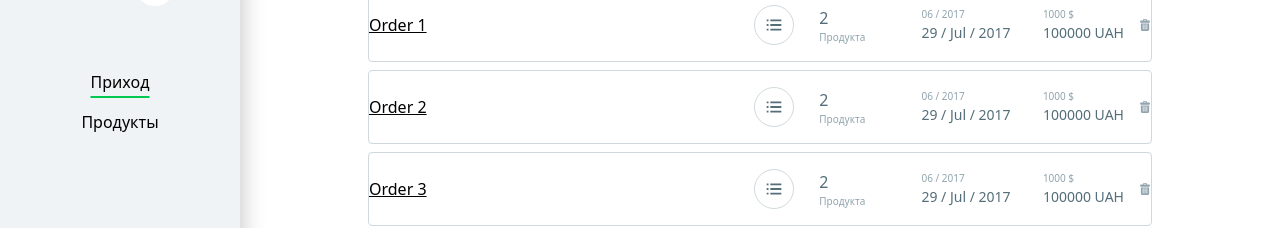
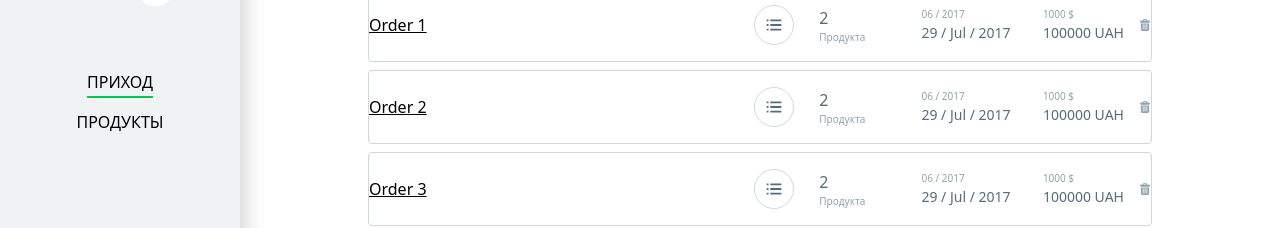
Before and after one commit to volus1986/dc-test-task, a Next.js app: page /orders in a window 1280 px wide. Shown: the part 245-473 px from the top of the page. Built offline with nearby package versions, Linux system fonts and the light colour scheme.

Commit message:
fix text

```diff
--- a/app/components/NavigationMenu/Links/index.tsx
+++ b/app/components/NavigationMenu/Links/index.tsx
@@ -5,11 +5,11 @@ import { usePathname } from 'next/navigation';
 
 const navItems = [
     {
-        name: 'Приход',
+        name: 'ПРИХОД',
         href: '/orders',
     },
     {
-        name: 'Продукты',
+        name: 'ПРОДУКТЫ',
         href: '/products',
     },
 ];
```
